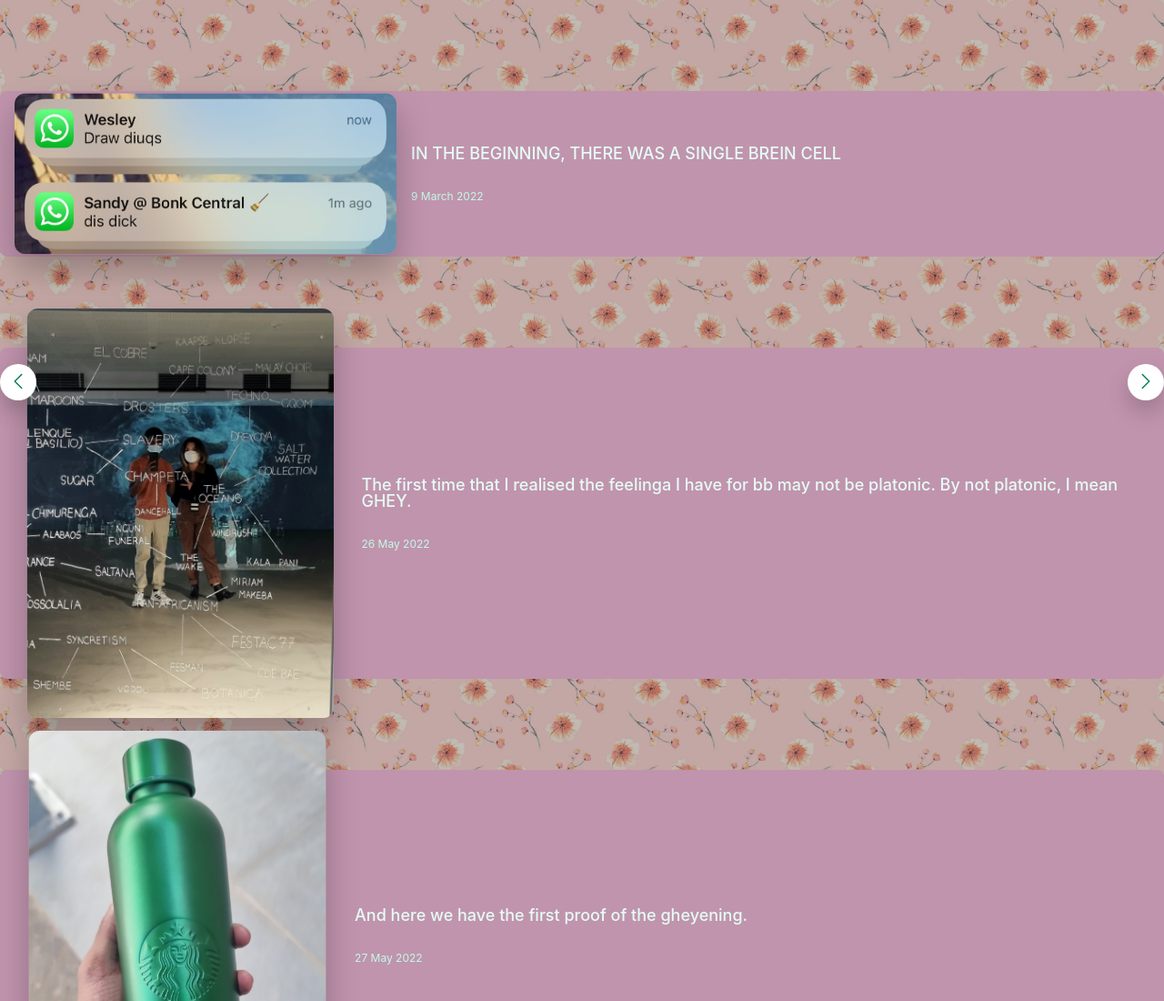
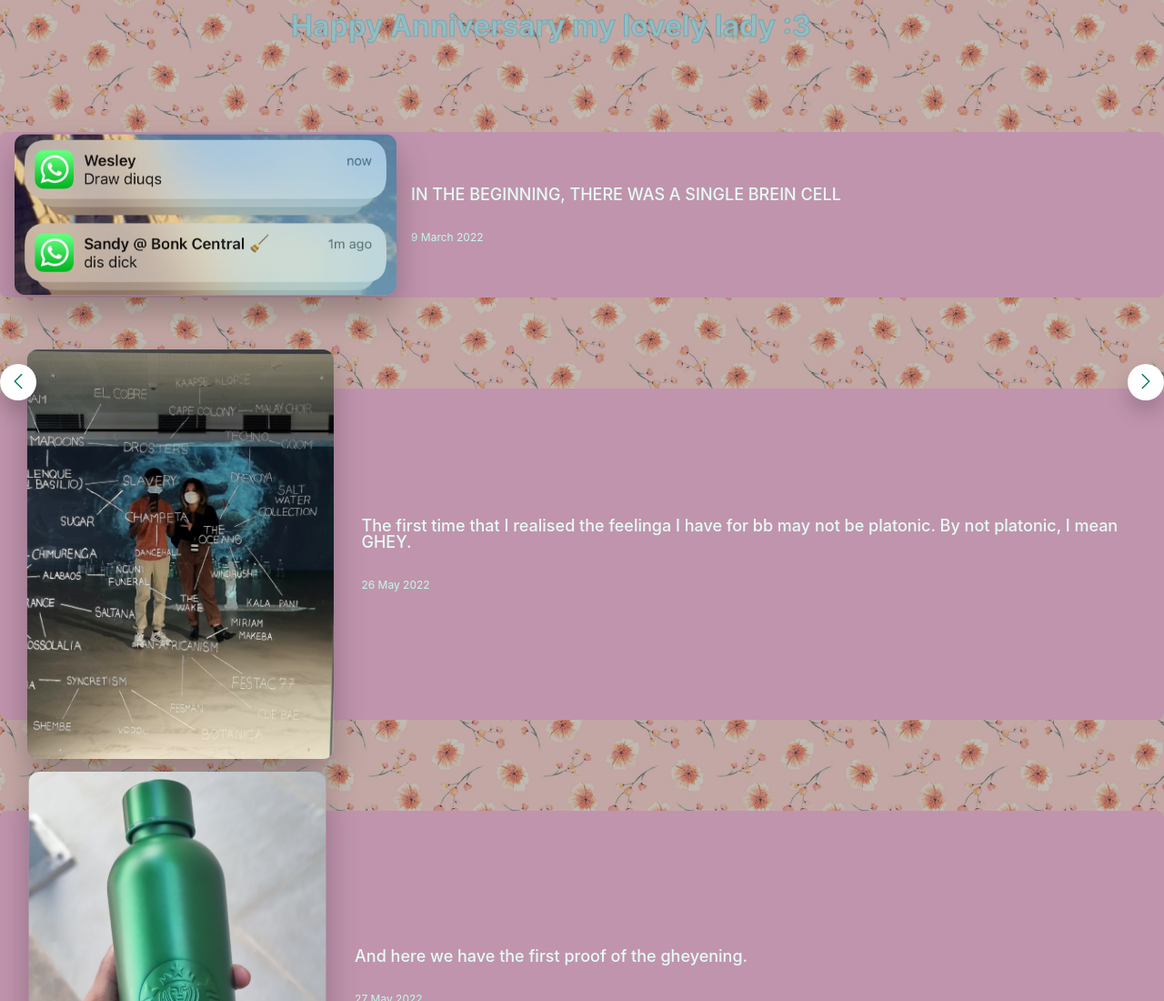
Before and after one commit to Wezziles/Wezziles.github.io, a plain HTML site: page SecretProject2/index.html in a window 1280 px wide. Shown: the top 1100 px of the page at 91% size. Drawn offline with Linux system fonts and the light colour scheme; a script that the page names is missing.

Commit message:
Updated index.html and styles.css

```diff
--- a/SecretProject2/index.html
+++ b/SecretProject2/index.html
@@ -7,7 +7,7 @@
     <title>Our First Anniversary</title>
   </head>
   <body>
-
+    <h1>Happy Anniversary my lovely lady :3</h1>
       <div class="mySlides fade">
         <div class="carousel">
         <img src="./images/img.jpg" />
--- a/SecretProject2/styles.css
+++ b/SecretProject2/styles.css
@@ -23,6 +23,14 @@ body {
   display: flex;
   align-items: center;
 } */
+
+h1 {
+  padding-left: 25%;
+  padding-top: 1%;
+  color: rgb(148, 189, 192);
+  -webkit-text-stroke: 1px;
+  -webkit-text-stroke-color: rgb(115, 167, 181);
+}
 
 .carousel {
   width: 100%;
```
